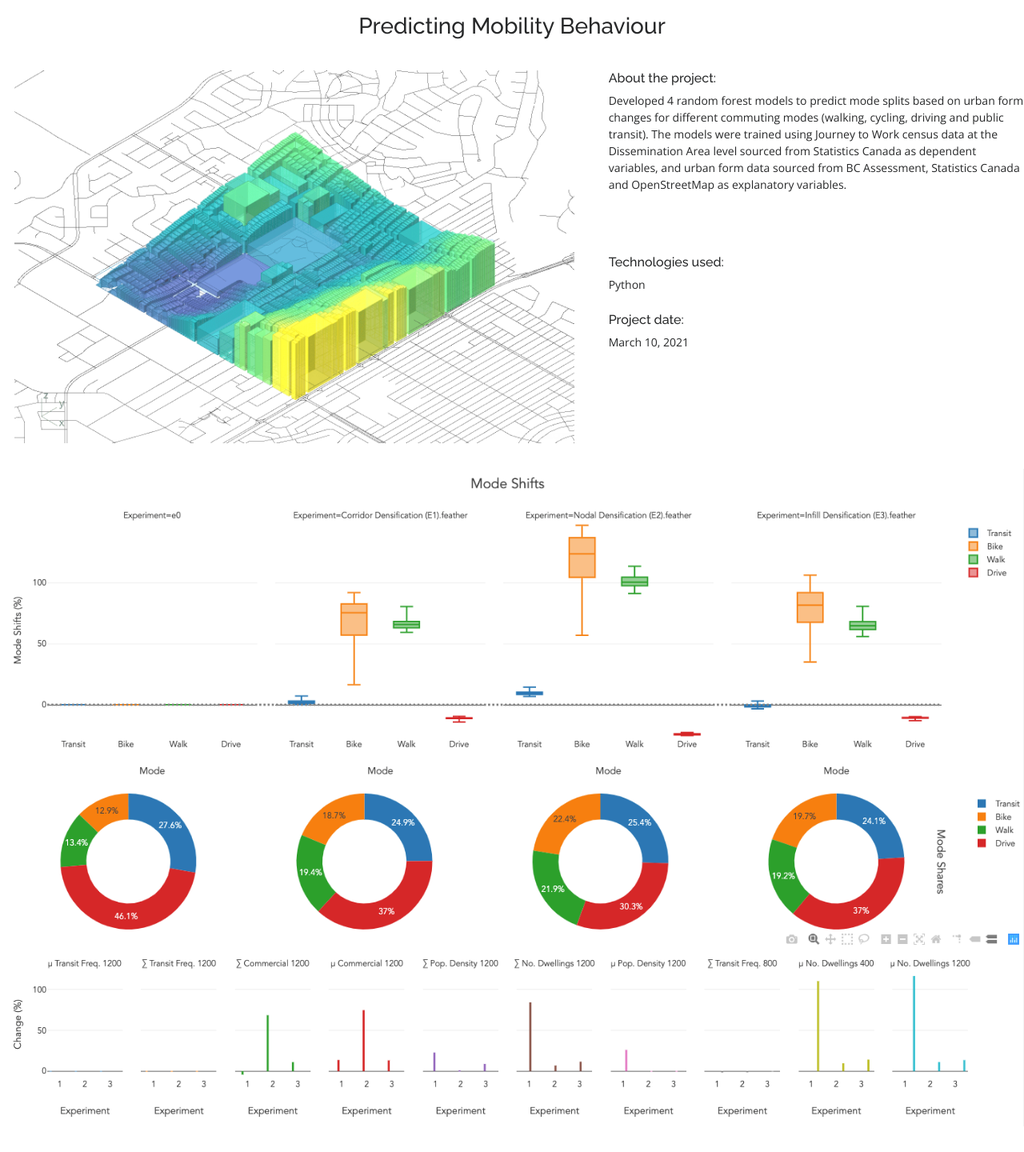
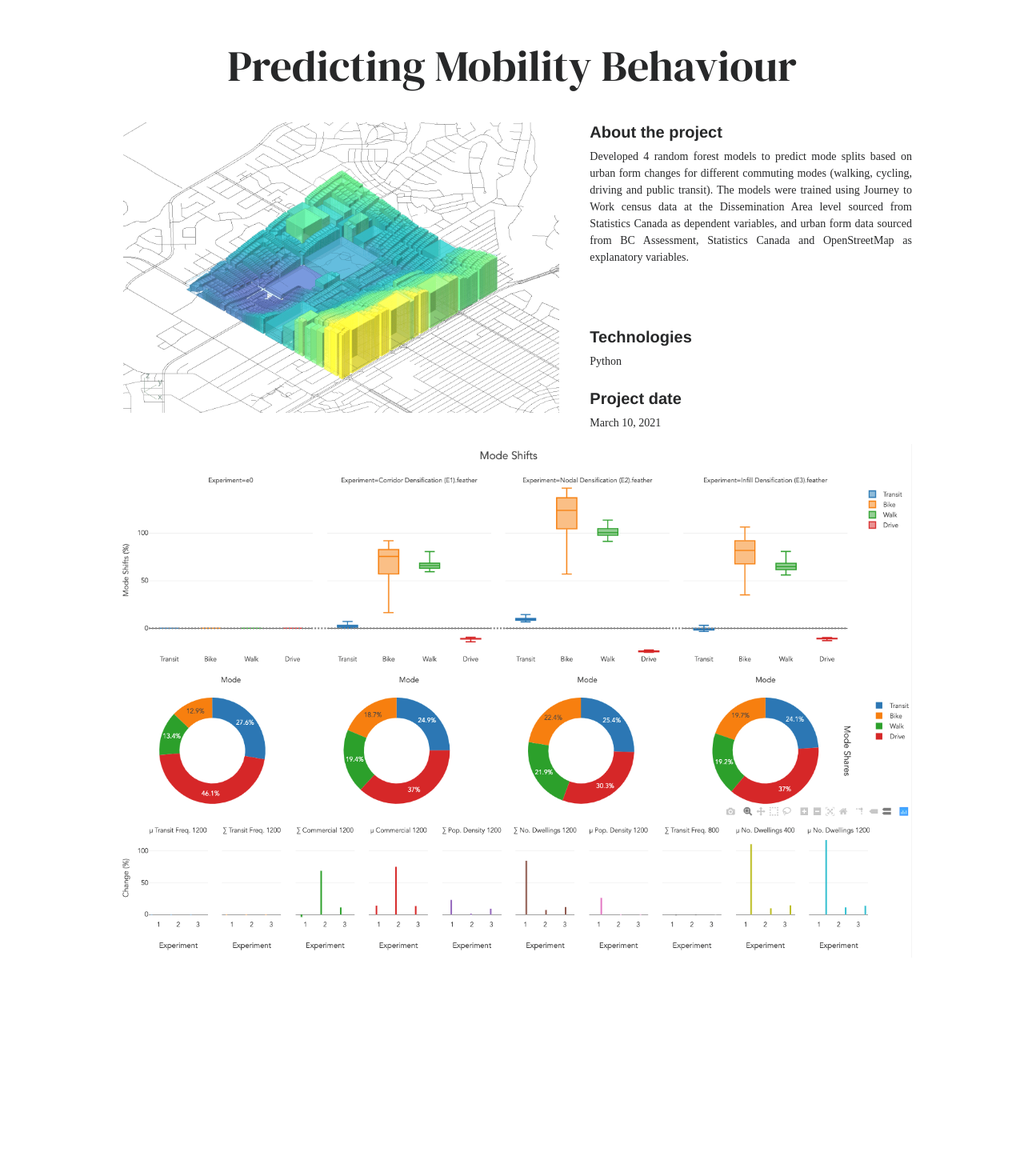
Before and after one commit to nicholas-martino/portfolio, a Django app: page /1/ in a window 1280 px wide. Shown: the whole page at 80% size. After the commit the page ends 1188 px from the top, so only its background shows below. Run offline with Django 3.2, Linux system fonts and the light colour scheme; data comes from the database, SQL or seed files in the repository; both versions use the stored data as it was after the commit; some libraries are stand-ins or nearby versions.

Commit message:
Project detail styling

```diff
--- a/portfolio/templates/base.html
+++ b/portfolio/templates/base.html
@@ -7,6 +7,7 @@
   <link href="{% static 'img/apple-touch-icon.png' %}" rel="apple-touch-icon">
 
   <!-- Google Fonts -->
+  <link href="https://fonts.googleapis.com/css?family=DM+Serif+Display:400" rel="stylesheet">
   <link href="https://fonts.googleapis.com/css?family=Open+Sans:300,300i,400,400i,600,600i,700,700i|Raleway:300,300i,400,400i,500,500i,600,600i,700,700i|Poppins:300,300i,400,400i,500,500i,600,600i,700,700i" rel="stylesheet">
 
   <!-- Vendor CSS Files -->
--- a/projects/templates/project_detail.html
+++ b/projects/templates/project_detail.html
@@ -13,6 +13,7 @@
   <link href="{% static 'img/apple-touch-icon.png' %}" rel="apple-touch-icon">
 
   <!-- Google Fonts -->
+  <link href="https://fonts.googleapis.com/css?family=DM+Serif+Display:400" rel="stylesheet">
   <link href="https://fonts.googleapis.com/css?family=Open+Sans:300,300i,400,400i,600,600i,700,700i|Raleway:300,300i,400,400i,500,500i,600,600i,700,700i|Poppins:300,300i,400,400i,500,500i,600,600i,700,700i" rel="stylesheet">
 
   <!-- Vendor CSS Files -->
@@ -33,28 +34,26 @@
   * License: https://bootstrapmade.com/license/
   ======================================================== -->
 </head>
-
-<p></p>
-<h3 class="section-title">{{ project.title }}</h3>
-<div class="row">
+<h3 class="section-title" style="font-family:DM Serif Display; font-size:54; margin-top: 50px">{{ project.title }}</h3>
+<div class="row" style="width:80vw; margin:0 auto; font-family:Charter">
     <div class="col-lg-7 col-md-7 portfolio-item filter-app" align="center">
         <img src="{% static project.image %}" alt="" width="95%">
         <p>{{ project.detailed_description|safe }}</p>
     </div>
     <div class="col-lg-5 col-md-5 portfolio-item filter-app">
         <div align="left">
-            <h6>About the project:</h6>
-            <small>{{ project.description|safe }}</small>
+            <h6 style="font-family:Helvetica; font-weight: 600; font-size:20">About the project</h6>
+            <small  style="text-align:justify; text-justify:inter-word">{{ project.description|safe }}</small>
             <br>
-            <h6>Technologies used:</h6>
+            <h6 style="font-family:Helvetica; font-weight: 600; font-size:20">Technologies</h6>
             <small>{{ project.technologies }}</small>
             <br>
             <br>
-            <h6>Project date:</h6>
+            <h6 style="font-family:Helvetica; font-weight: 600; font-size:20">Project date</h6>
             <small>{{ project.date }}</small>
         </div>
     </div>
 </div>
-<div class="row">
+<div class="row" style="width:80vw; margin:0 auto;">
     <p>{{ project.bottom_row|safe }}</p>
 </div>
```
Also changed, not shown: db.sqlite3.
